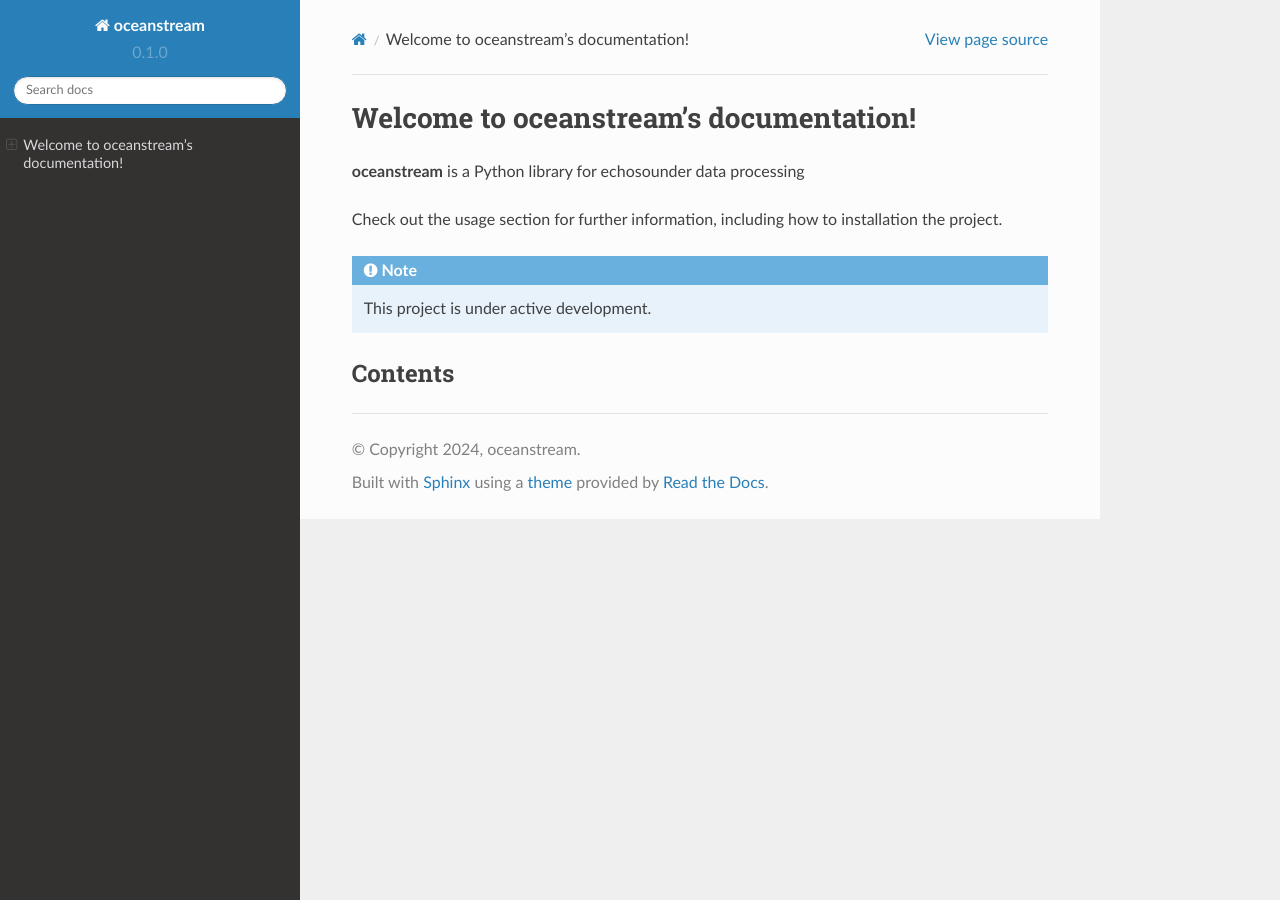
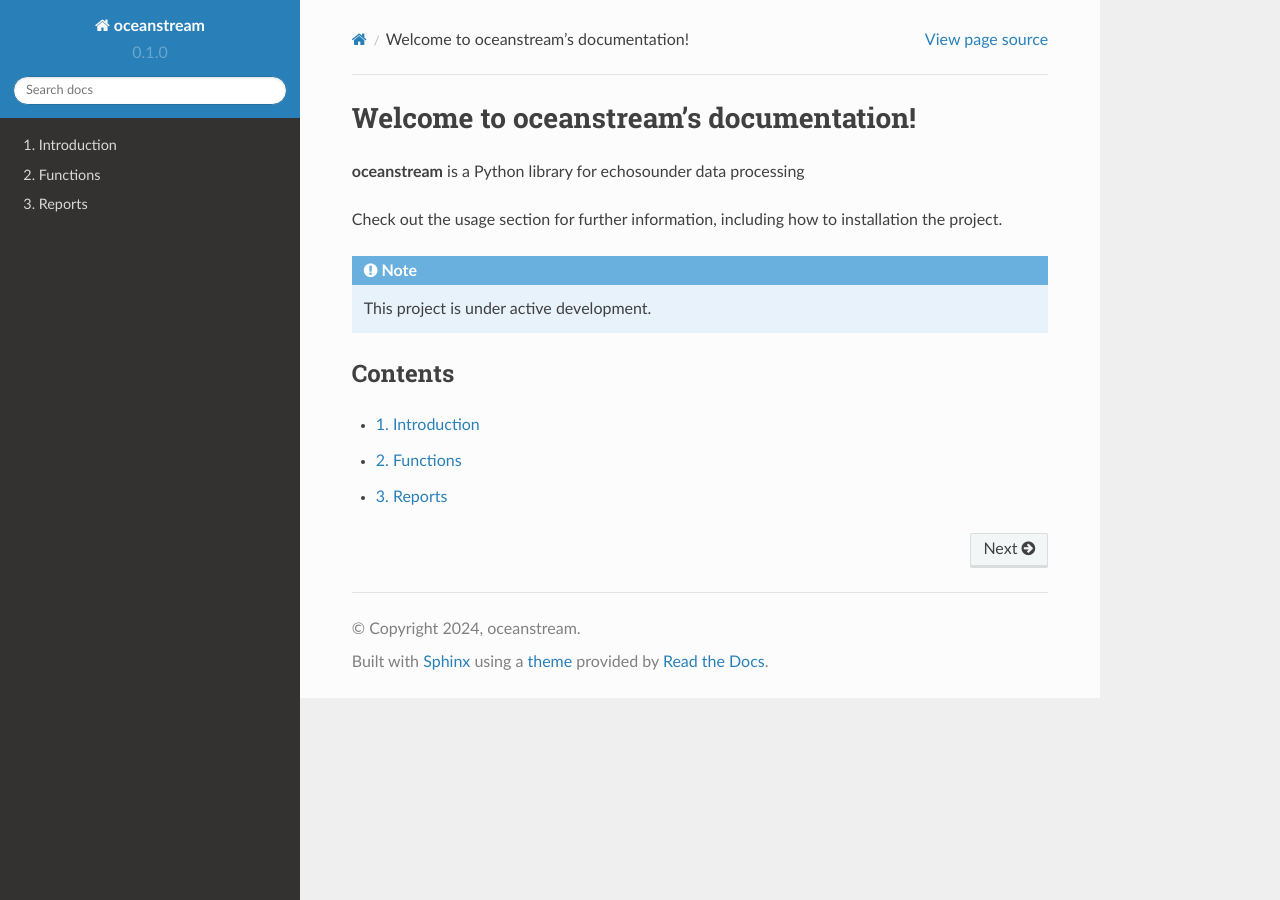
Before and after one commit to yangyangMarine/oceanstream-tutorial, a Sphinx documentation site: the page built from docs/source/index.rst, in a window 1280 px wide. Built offline with Sphinx 7.4.7 and the Read the Docs theme 2.0.0, drawn with Linux system fonts in a browser that asks for light colours; pages that are not in the unit, such as notebooks, are missing from menus.

```diff
--- /dev/null
+++ b/docs/source/01Introduction/index.rst
@@ -0,0 +1,9 @@
+1. Introduction
+============================================
+
+.. toctree::
+   :maxdepth: 2
+   :caption: Contents:
+
+   01Objectives
+   02Platform
--- /dev/null
+++ b/docs/source/02Functions/index.rst
@@ -0,0 +1,8 @@
+2. Functions
+============================================
+
+.. toctree::
+   :maxdepth: 2
+   :caption: Contents:
+
+   01Denoise
--- /dev/null
+++ b/docs/source/03Reports/index.rst
@@ -0,0 +1,8 @@
+3. Reports
+============================================
+
+.. toctree::
+   :maxdepth: 2
+   :caption: Contents:
+
+   01Reports
--- a/docs/source/index.rst
+++ b/docs/source/index.rst
@@ -15,3 +15,7 @@ Contents
 --------
 
 .. toctree::
+
+   01Introduction/index
+   02Functions/index
+   03Reports/index
```
Also changed, not shown: docs/source/01Introduction/01Objectives.md (added, +5 -0 lines), docs/source/01Introduction/02Platform.md (added, +1 -0 lines), docs/source/02Functions/01Denoise.md (added, +2 -0 lines), docs/source/03Reports/01Reports.md (added, +5 -0 lines).
